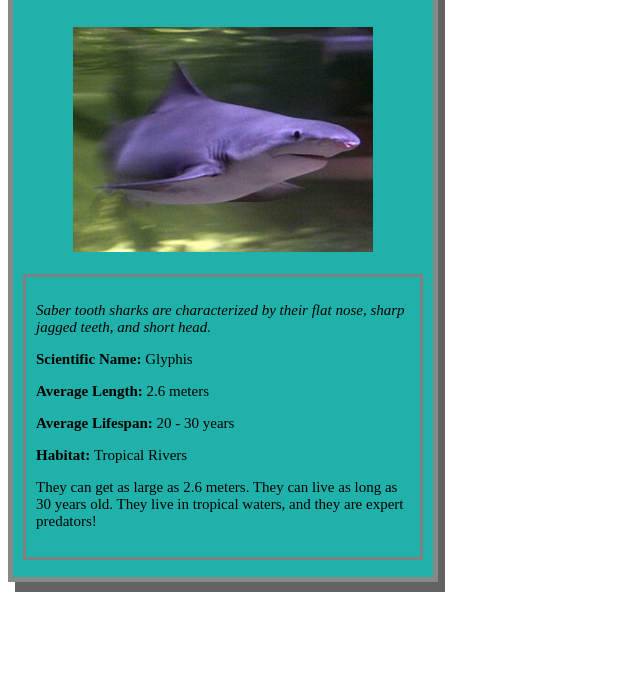
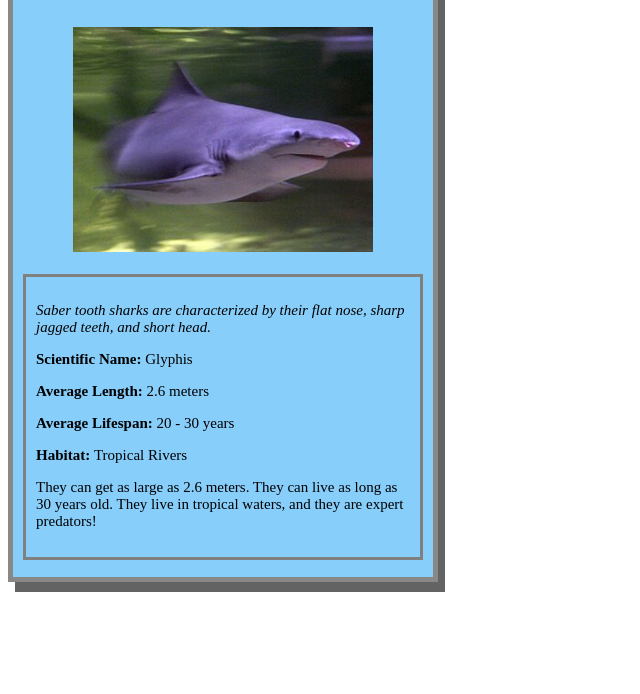
Before and after one commit to scnkera/animalCard, a plain HTML site: page src/card.html in a window 1280 px wide. Shown: the part 106-800 px from the top of the page, without its empty margins (0-640 px from the left). Drawn offline with Linux system fonts and the light colour scheme.

Commit message:
background color change

```diff
--- a/src/styles.css
+++ b/src/styles.css
@@ -7,7 +7,7 @@ div {
     height: 650px;
     border: 5px solid #888888;
     box-shadow: 7px 10px #636363;
-    background-color: lightseagreen;
+    background-color: lightskyblue;
 }
 
 h1 {
```
